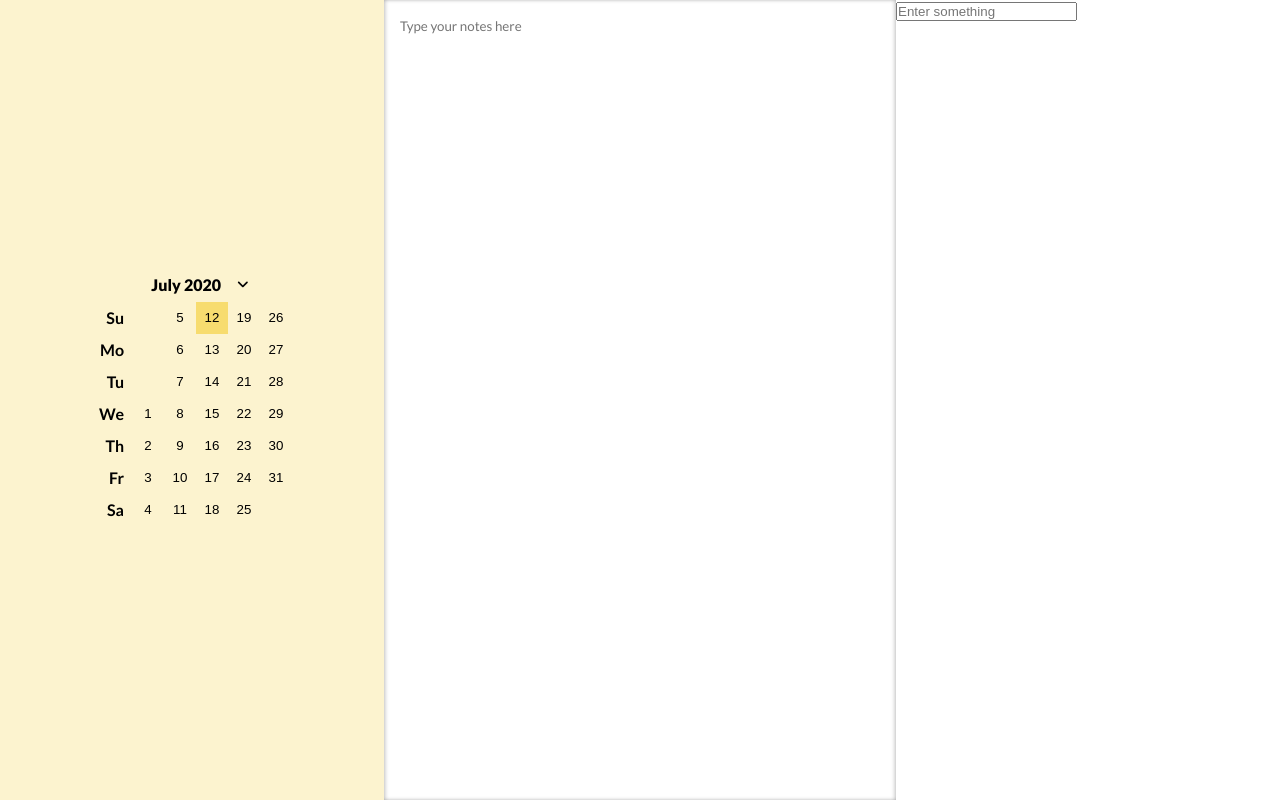
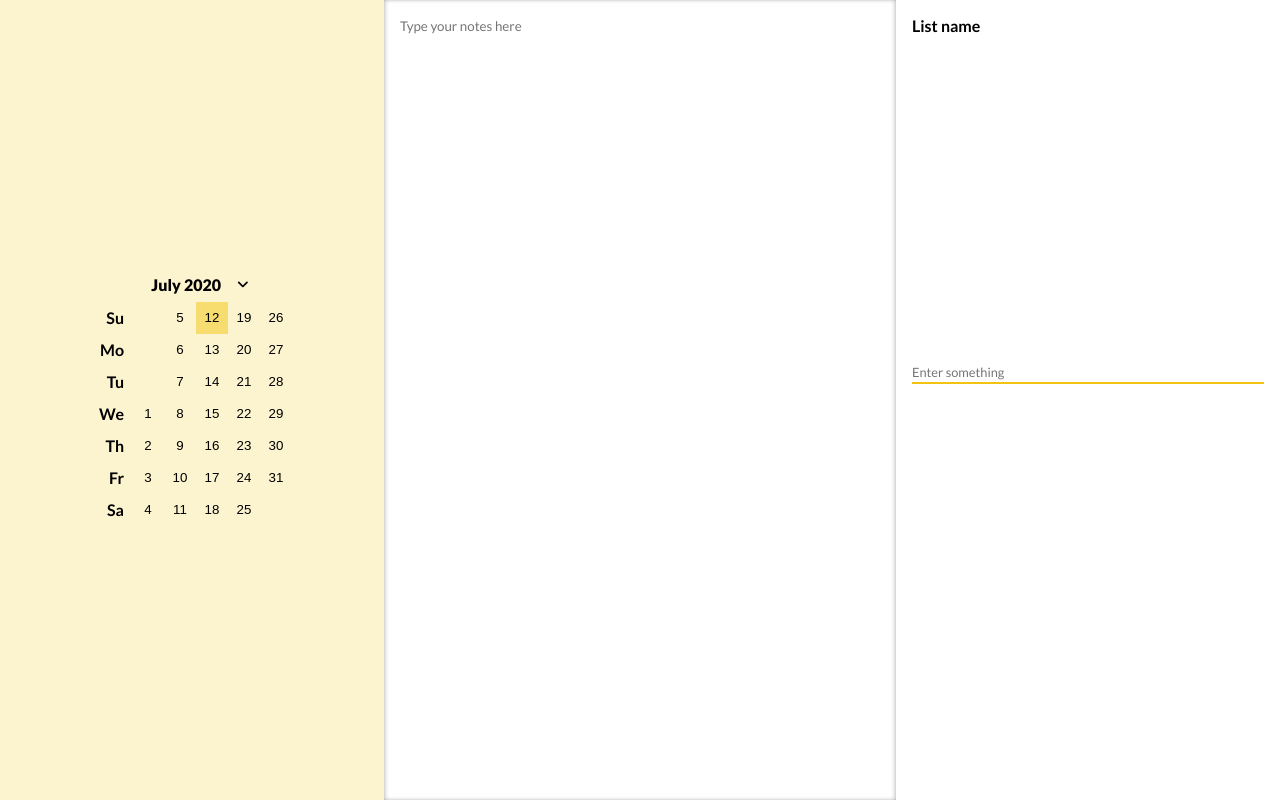
Before and after one commit to jnguyen9763/notetaker, a React (Create React App) app: page / in a window 1280 px wide. Built offline with nearby package versions, Linux system fonts and the light colour scheme.

Commit message:
styled list

```diff
--- a/src/components/App/App.js
+++ b/src/components/App/App.js
@@ -9,7 +9,7 @@ export default function App() {
     <div className={styles.App}>
       <Calendar />
       <Notes />
-      <div className={styles.col}>
+      <div className={styles.lists}>
         <List />
       </div>
     </div>
--- a/src/components/App/App.module.css
+++ b/src/components/App/App.module.css
@@ -4,7 +4,9 @@
 	display: flex;
 }
 
-.col {
+.lists {
 	display: flex;
 	flex-direction: column;
+	width: 30%;
+	height: 100%;
 }
--- a/src/components/List/List.js
+++ b/src/components/List/List.js
@@ -1,9 +1,15 @@
-import React, { useState } from 'react';
+import React, { useState, useEffect } from 'react';
 import styles from './List.module.css';
 
 export default function List() {
 	const [input, setInput] = useState('');
 	const [items, setItems] = useState([]);
+
+	useEffect(() => {
+		// scroll to bottom
+		const scrollWindow = document.querySelector('#list');
+		scrollWindow.scrollTop = scrollWindow.scrollHeight - scrollWindow.clientHeight;
+	}, [items])
 
 	const updateList = e => {
 		e.preventDefault();
@@ -12,12 +18,14 @@ export default function List() {
 	}
 
 	const displayListItems = () => {
-		return items.map(item => <div className={styles.listItem}>{item}</div>)
+		// TODO: add unique key
+		return items.map(item => <div className={styles.listItem}>{item}</div>);
 	}
 
 	return (
 		<div className={styles.List}>
-			<div className={styles.listItems}>
+			<div className={styles.listTitle}>List name</div>
+			<div id='list' className={styles.listItems}>
 				{displayListItems()}
 			</div>
 			<form onSubmit={(e) => updateList(e)}>
--- a/src/components/List/List.module.css
+++ b/src/components/List/List.module.css
@@ -1,4 +1,33 @@
 .List {
-	width: 30%;
+	width: 100%;
 	height: 50%;
+	padding: 1rem;
+	display: flex;
+	flex-direction: column;
 }
+
+.listTitle {
+	font-weight: 700;
+}
+
+.listItems, input {
+	font-size: .8rem;
+	line-height: 1.2rem;
+}
+
+.listItems {
+	margin: .5rem 0;
+	flex-grow: 1;
+	overflow-y: scroll;
+}
+
+.listItems::-webkit-scrollbar-track {
+  background: transparent;
+}
+
+input {
+	width: 100%;
+	font-family: 'Lato', sans-serif;
+	border: none;
+	border-bottom: 2px solid #F1C40F;
+}
```
